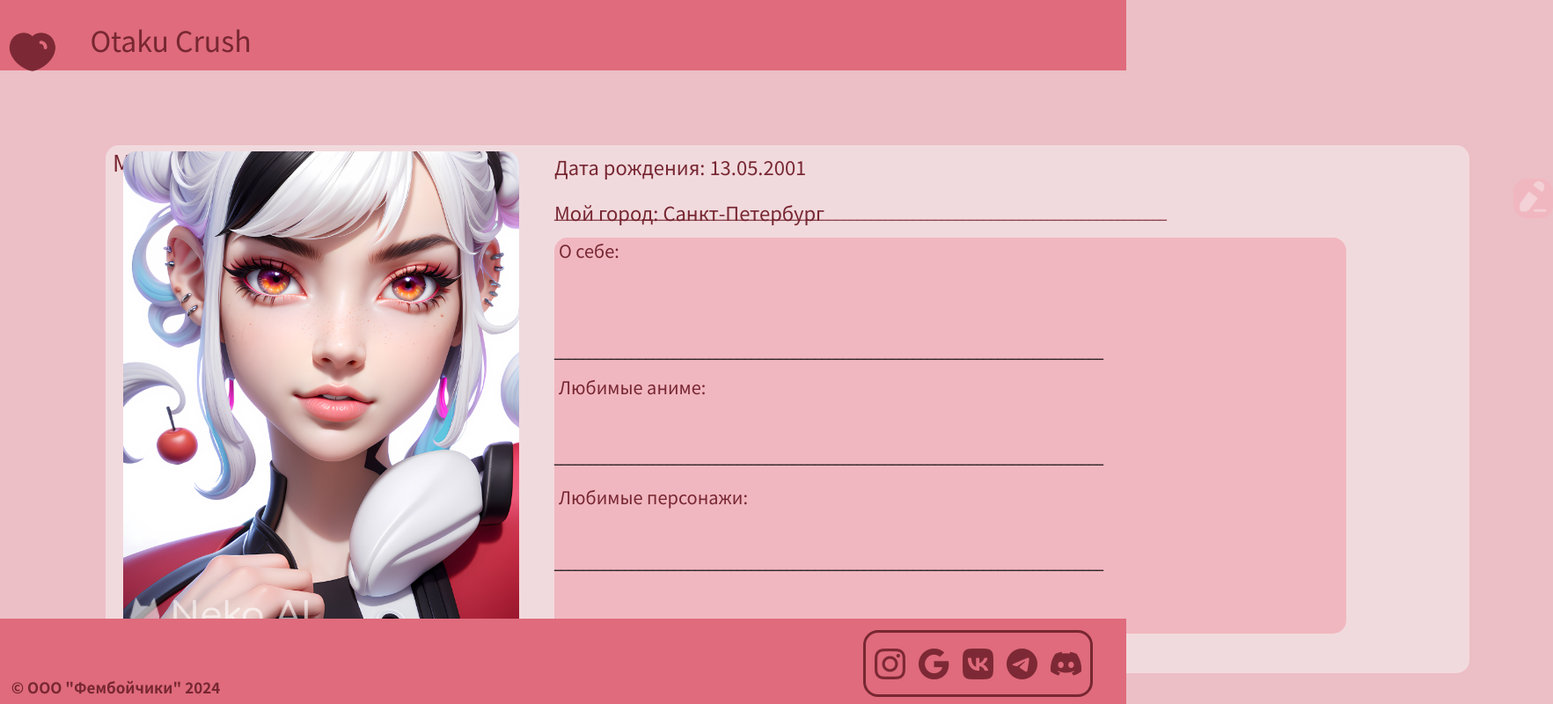
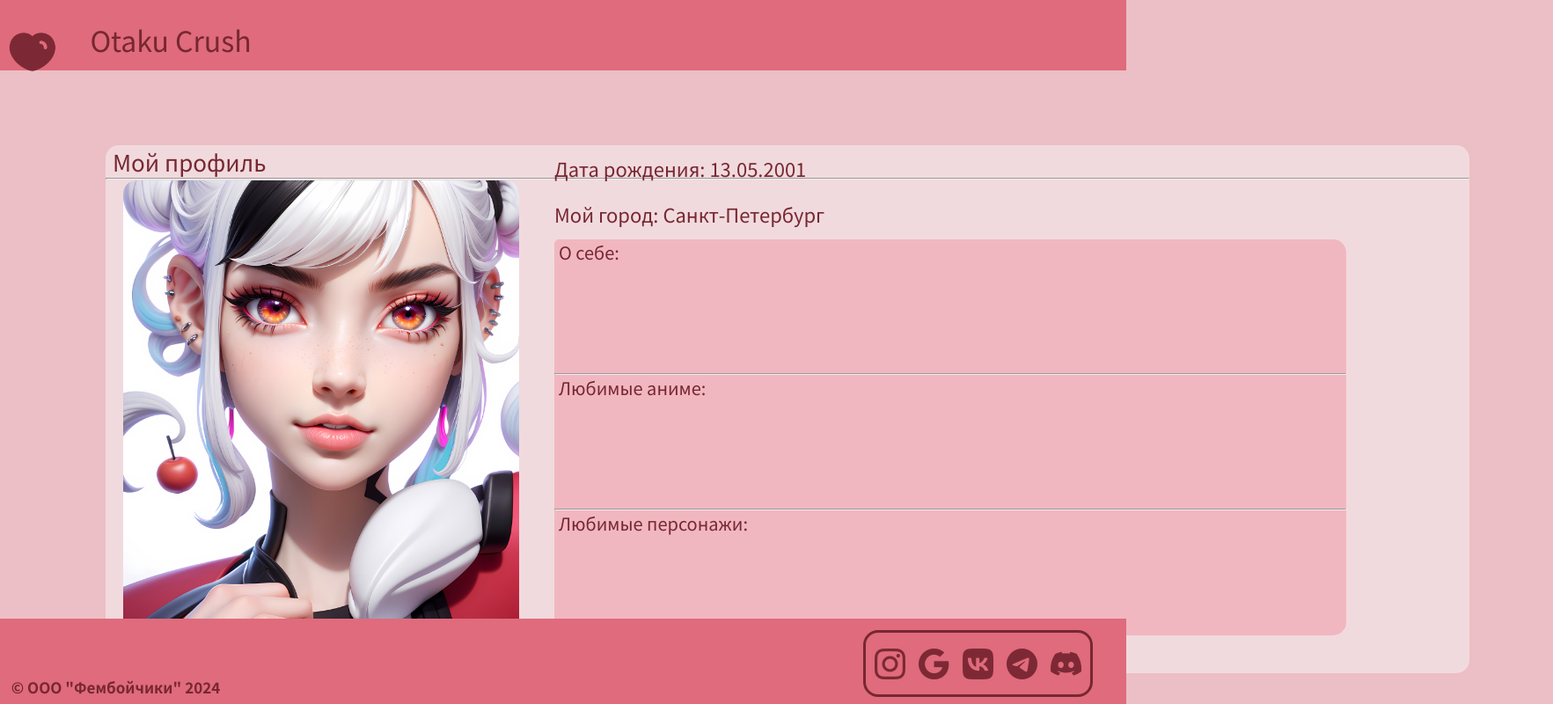
Before and after one commit to FreshinS/femboy-project, a website: page index4.html in a window 1280 px wide. Shown: the whole page at 88% size, 1765 px wide, since content can reach past the window. Drawn offline with Linux system fonts and the light colour scheme.

Commit message:
fix index4

```diff
--- a/index4.css
+++ b/index4.css
@@ -199,7 +199,7 @@ footer h2 {
 }
 
 .logo-search1 {
-    margin-top: -5.5%;
+    margin-top: -3.5%;
     margin-left: 20px;
     width: 450px;
     height: 560px;
@@ -231,13 +231,6 @@ footer h2 {
     margin-left: 510px;
     color: #772732;
     font-family: "Noto Sans JP";
-}
-
-._ {
-    margin-top: 30px;
-    margin-left: 510px;
-    color: #772732;
-    position: absolute;
 }
 
 .logo-search2 {
@@ -272,36 +265,61 @@ footer h2 {
     font-family: "Noto Sans JP";
     font-size: 20px;
 }
-.__ {
-    margin-top: 120px;
-    position: absolute;
-
-}
 
 .an {
     margin-left: 5px;
-    margin-top: 155px;
     position: absolute;
     color: #772732;
     font-family: "Noto Sans JP";
     font-size: 20px;
 }
 
-.__1 {
-    margin-top: 360px;
-    position: absolute;
-}
-
 .personaji {
     margin-left: 5px;
-    margin-top: 280px;
     position: absolute;
     color: #772732;
     font-family: "Noto Sans JP";
     font-size: 20px;
 }
 
-.__2 {
-    margin-top: 240px;
-    position: absolute;
+.input-text1 {
+    width: 97.6%;
+    height: 23%;
+    padding-top: 2.5%;
+    padding-left: 0.5%;
+    color: #772732;
+    margin-bottom: 20px;
+    border: 1px solid #F1B7C0;
+    border-radius: 5px;
+    font-size: 18px;
+    resize: none;
+    background-color: #F1B7C0;
 }
+
+.input-text2 {
+    width: 97.6%;
+    height: 23%;
+    padding-top: 2.5%;
+    padding-left: 0.5%;
+    color: #772732;
+    margin-bottom: 20px;
+    border: 1px solid #F1B7C0;
+    border-radius: 5px;
+    font-size: 18px;
+    resize: none;
+    background-color: #F1B7C0;
+}
+
+.input-text3 {
+    width: 97.6%;
+    height: 23%;
+    padding-top: 2.5%;
+    padding-left: 0.5%;
+    color: #772732;
+    margin-bottom: 20px;
+    border: 1px solid #F1B7C0;
+    border-radius: 5px;
+    font-size: 18px;
+    resize: none;
+    background-color: #F1B7C0;
+}
--- a/index4.html
+++ b/index4.html
@@ -16,18 +16,19 @@
     </header>
     <div class="rega1">
         <p class="profile">Мой профиль</p>
-        <p class="_">_______________________________________________________________________________________</p>
-        <img class= 'logo-search2' src="pics/registration.png" alt="Регистрация">
+        <hr class="a1"></hr>
         <p class="anita"> <localStorage.setItem("surname")></p>
         <p class="data">Дата рождения: 13.05.2001</p>
         <p class="city">Мой город: Санкт-Петербург</p>
         <div class="obomne">
             <p class="osebe">О себе:</p>
-            <p class="__">______________________________________________________________________________</p>
+            <textarea id="about" class="input-text1"></textarea>
+            <hr>
             <p class="an">Любимые аниме:</p>
-            <p class="__1">______________________________________________________________________________</p>
+            <textarea type="text" id="favorite_anime" class="input-text2"></textarea>
+            <hr>
             <p class="personaji">Любимые персонажи:</p>
-            <p class="__2">______________________________________________________________________________</p>
+            <textarea type="text" id="favorite_characters" class="input-text3"></textarea>
         </div>
         <img class= 'logo-search1' src="pics/girl3.jpg" alt="Девушка">
     </div>
--- a/index5.css
+++ b/index5.css
@@ -3,6 +3,43 @@
     font-optical-sizing: auto;
     font-weight: weight;
     font-style: normal;
+}
+
+.Crush {
+    position: absolute;
+    padding-left: 4%;
+}
+
+.otaku {
+    display: flex;
+    align-items: last baseline;
+}
+
+body, html {
+    font-family: Verdana, serif;
+    background-color: #ECBEC5;
+    display: inline-block;
+	flex-direction: column;
+}
+
+header,footer {
+    display: flex;
+    position: absolute;
+    background-color: #DF6B7C;
+    width: 100%;
+    color: #772732;
+    min-width: 1260px;
+}
+
+header h3 {
+
+    margin-top: 20px;
+    left: 4%;
+}
+header {
+    width: 100%;
+    height: 10vh;
+    display: flex;
 }
 
 body {
@@ -138,10 +175,9 @@ footer h2 {
 }
 
 .rega1 {
-    position: absolute;
-    margin-top: 8%;
+    margin-top: 12%;
     margin-left: 120px;
-    width: 1700px;
+    width: 1550px;
     height: 600px;
     background-color: #F1DADD;
     border-top-left-radius: 15px;
@@ -152,7 +188,6 @@ footer h2 {
 
 .profile1 {
     margin-top: 18px;
-    position: absolute;
 }
 
 .profile {
@@ -161,11 +196,10 @@ footer h2 {
     font-size: 26px;
     color: #772732;
     font-family: "Noto Sans JP";
-    position: absolute;
 }
 
 .logo-search1 {
-    margin-top: 30px;
+    margin-top: -5.5%;
     margin-left: 20px;
     width: 450px;
     height: 560px;
@@ -173,41 +207,30 @@ footer h2 {
     border-top-right-radius: 15px;
     border-bottom-left-radius: 15px;
     border-bottom-right-radius: 15px;
-    position: absolute;
 }
 
 .anita {
     font-size: 22px;
-    margin-top: 12px;
+    margin-top: -2.8%;
     margin-left: 510px;
-    position: absolute;
     color: #772732;
     font-family: "Noto Sans JP";
 }
 
 .data {
     font-size: 22px;
-    margin-top: 45px;
+    margin-top: 15px;
     margin-left: 510px;
-    position: absolute;
     color: #772732;
     font-family: "Noto Sans JP";
 }
 
 .city {
     font-size: 22px;
-    margin-top: 45px;
-    margin-left: 910px;
-    position: absolute;
+    margin-top: 20px;
+    margin-left: 510px;
     color: #772732;
     font-family: "Noto Sans JP";
-}
-
-._ {
-    margin-top: 30px;
-    margin-left: 510px;
-    color: #772732;
-    position: absolute;
 }
 
 .logo-search2 {
@@ -223,11 +246,11 @@ footer h2 {
 }
 
 .obomne {
-    margin-top: 120px;
+    margin-top: 1%;
     margin-left: 510px;
     background-color: #F1B7C0;
-    width: 1150px;
-    height: 470px;
+    width:900px;
+    height: 450px;
     position: absolute;
     border-top-left-radius: 15px;
     border-top-right-radius: 15px;
@@ -242,36 +265,61 @@ footer h2 {
     font-family: "Noto Sans JP";
     font-size: 20px;
 }
-.__ {
-    margin-top: 120px;
-    position: absolute;
-
-}
 
 .an {
     margin-left: 5px;
-    margin-top: 155px;
     position: absolute;
     color: #772732;
     font-family: "Noto Sans JP";
     font-size: 20px;
 }
 
-.__1 {
-    margin-top: 360px;
-    position: absolute;
-}
-
 .personaji {
     margin-left: 5px;
-    margin-top: 280px;
     position: absolute;
     color: #772732;
     font-family: "Noto Sans JP";
     font-size: 20px;
 }
 
-.__2 {
-    margin-top: 240px;
-    position: absolute;
+.input-text1 {
+    width: 97.6%;
+    height: 23%;
+    padding-top: 2.5%;
+    padding-left: 0.5%;
+    color: #772732;
+    margin-bottom: 20px;
+    border: 1px solid #F1B7C0;
+    border-radius: 5px;
+    font-size: 18px;
+    resize: none;
+    background-color: #F1B7C0;
 }
+
+.input-text2 {
+    width: 97.6%;
+    height: 23%;
+    padding-top: 2.5%;
+    padding-left: 0.5%;
+    color: #772732;
+    margin-bottom: 20px;
+    border: 1px solid #F1B7C0;
+    border-radius: 5px;
+    font-size: 18px;
+    resize: none;
+    background-color: #F1B7C0;
+}
+
+.input-text3 {
+    width: 97.6%;
+    height: 23%;
+    padding-top: 2.5%;
+    padding-left: 0.5%;
+    color: #772732;
+    margin-bottom: 20px;
+    border: 1px solid #F1B7C0;
+    border-radius: 5px;
+    font-size: 18px;
+    resize: none;
+    background-color: #F1B7C0;
+}
```
Also changed, not shown: index5.html (+9 -10 lines).
